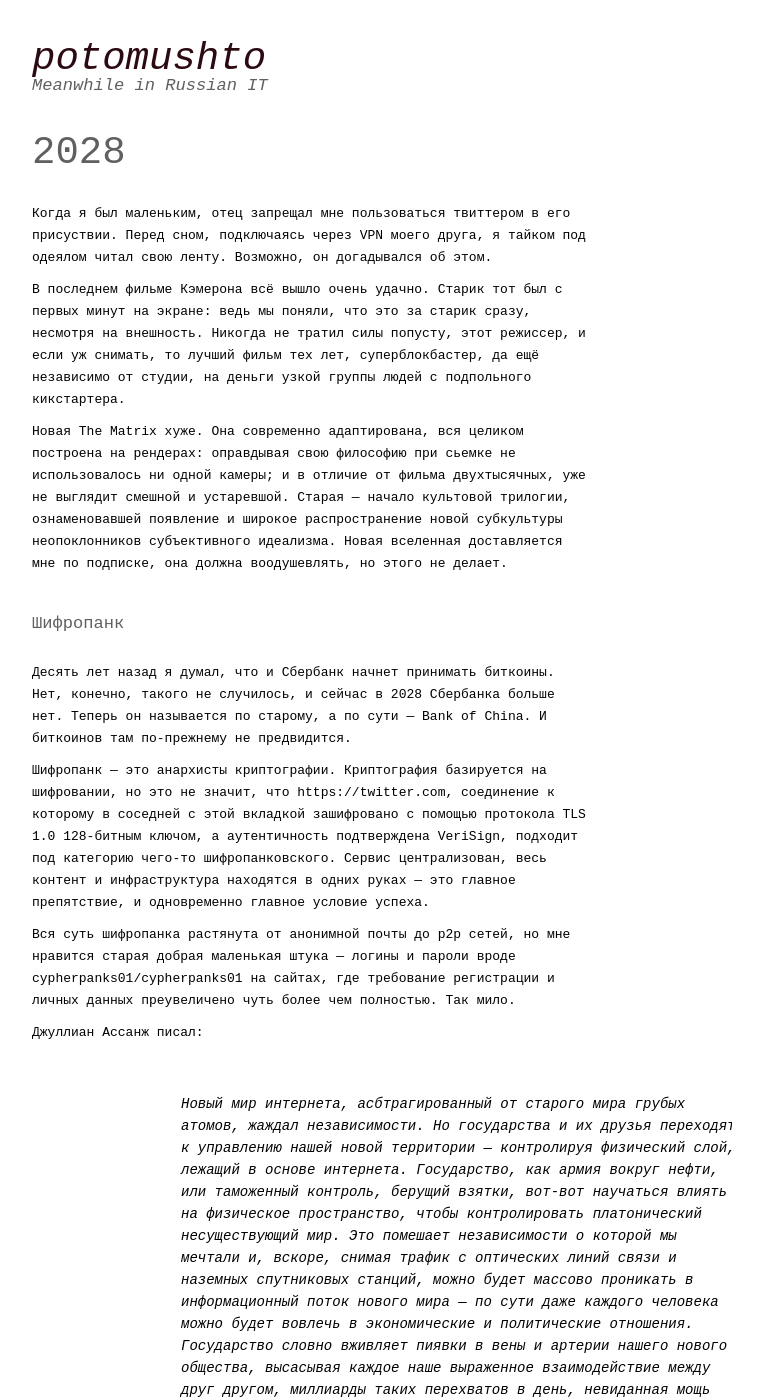
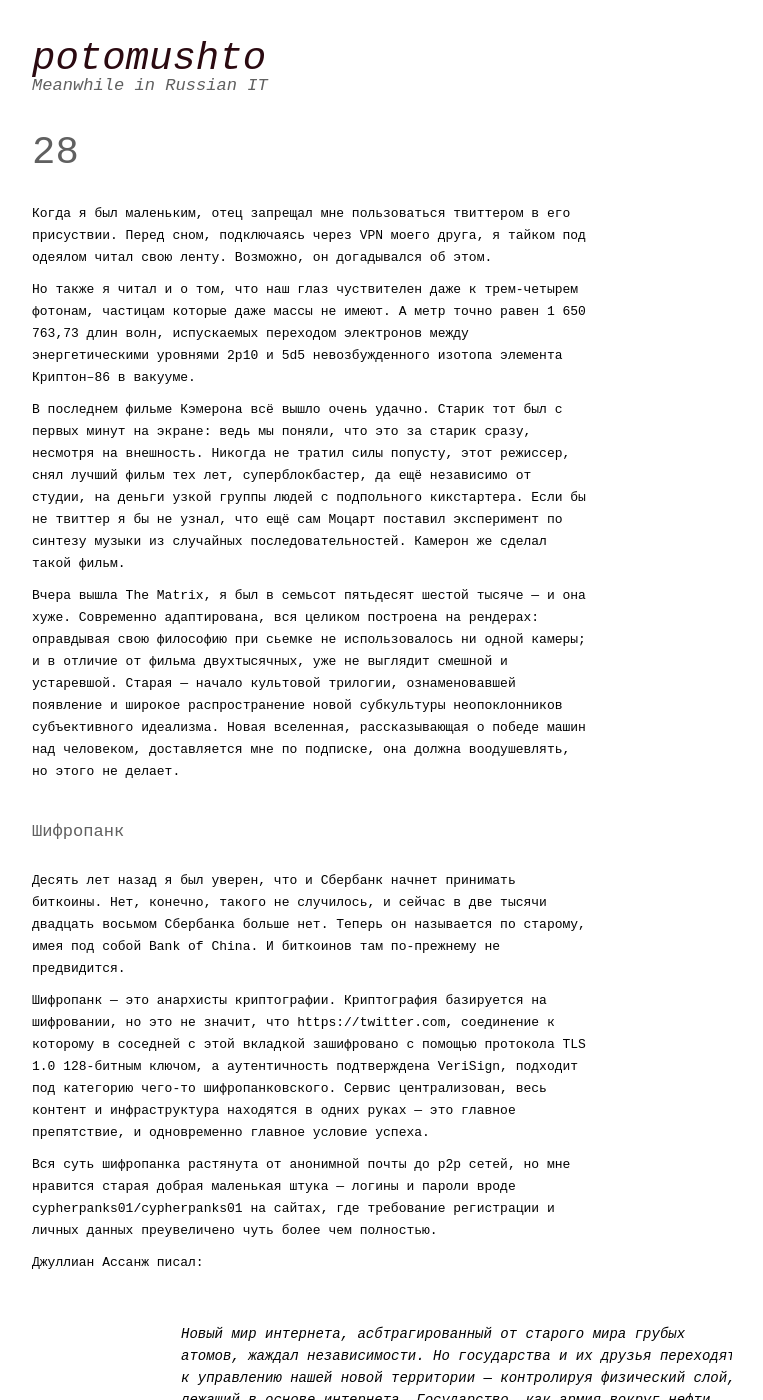
Before and after one commit to ptmt/ptmt.github.com, a Jekyll site: the page built from _posts/2013-03-18-2028.md, in a window 1280 px wide and 1400 px high. Shown: the whole window, without its empty margins (128-891 px from the left). Built offline with Jekyll 4.4.1, drawn with Linux system fonts in a browser that asks for light colours; Markdown is read by kramdown in place of the engine named in the settings; some of the changed text lies outside the part shown.

Commit message:
post update

```diff
--- a/_posts/2013-03-18-2028.md
+++ b/_posts/2013-03-18-2028.md
@@ -1,23 +1,24 @@
 ---
 layout: post
-title: 2028
+title: 28
 ---
 # {{ page.title }}
 
 Когда я был маленьким, отец запрещал мне пользоваться твиттером в его присуствии. Перед сном, подключаясь через VPN моего друга, я тайком под одеялом читал свою ленту. Возможно, он догадывался об этом.
 
-В последнем фильме Кэмерона всё вышло очень удачно. Старик тот был с первых минут на экране: ведь мы поняли, что это за старик сразу, несмотря на внешность. Никогда не тратил силы попусту, этот режиссер, и если уж снимать, то лучший фильм тех лет, суперблокбастер, да ещё независимо от студии, на деньги узкой группы людей с подпольного кикстартера.
+Но также я читал и о том, что наш глаз чуствителен даже к трем-четырем фотонам, частицам которые даже массы не имеют. А метр точно равен 1 650 763,73 длин волн, испускаемых переходом электронов между энергетическими уровнями 2p10 и 5d5 невозбужденного изотопа элемента Криптон–86 в вакууме.
 
-Новая The Matrix хуже. Она современно адаптирована, вся целиком построена на рендерах: оправдывая свою философию при сьемке не использовалось ни одной камеры; и в отличие от фильма двухтысячных, уже не выглядит смешной и устаревшой.
-Старая — начало культовой трилогии, ознаменовавшей появление и широкое распространение новой субкультуры неопоклонников субъективного идеализма. Новая вселенная доставляется мне по подписке, она должна воодушевлять, но этого не делает.
+В последнем фильме Кэмерона всё вышло очень удачно. Старик тот был с первых минут на экране: ведь мы поняли, что это за старик сразу, несмотря на внешность. Никогда не тратил силы попусту, этот режиссер, снял лучший фильм тех лет, суперблокбастер, да ещё независимо от студии, на деньги узкой группы людей с подпольного кикстартера. Если бы не твиттер я бы не узнал, что ещё сам Моцарт поставил эксперимент по синтезу музыки из случайных последовательностей. Камерон же сделал такой фильм.
+
+Вчера вышла The Matrix, я был в семьсот пятьдесят шестой тысяче — и она хуже. Современно адаптирована, вся целиком построена на рендерах: оправдывая свою философию при сьемке не использовалось ни одной камеры; и в отличие от фильма двухтысячных, уже не выглядит смешной и устаревшой. Старая — начало культовой трилогии, ознаменовавшей появление и широкое распространение новой субкультуры неопоклонников субъективного идеализма. Новая вселенная, рассказывающая о победе машин над человеком, доставляется мне по подписке, она должна воодушевлять, но этого не делает.
 
 ## Шифропанк
 
-Десять лет назад я думал, что и Сбербанк начнет принимать биткоины. Нет, конечно, такого не случилось, и сейчас в 2028 Сбербанка больше нет. Теперь он называется по старому, а по сути — Bank of China. И биткоинов там по-прежнему не предвидится.
+Десять лет назад я был уверен, что и Сбербанк начнет принимать биткоины. Нет, конечно, такого не случилось, и сейчас в две тысячи двадцать восьмом Сбербанка больше нет. Теперь он называется по старому, имея под собой Bank of China. И биткоинов там по-прежнему не предвидится.
 
 Шифропанк — это анархисты криптографии. Криптография базируется на шифровании, но это не значит, что https://twitter.com, соединение к которому в соседней с этой вкладкой зашифровано с помощью протокола TLS 1.0 128-битным ключом, а аутентичность подтверждена VeriSign, подходит под категорию чего-то шифропанковского. Сервис централизован, весь контент и инфраструктура находятся в одних руках — это главное препятствие, и одновременно главное условие успеха.
 
-Вся суть шифропанка растянута от анонимной почты до p2p сетей, но мне нравится старая добрая маленькая штука — логины и пароли вроде cypherpanks01/cypherpanks01 на сайтах, где требование регистрации и личных данных преувеличено чуть более чем полностью. Так мило.
+Вся суть шифропанка растянута от анонимной почты до p2p сетей, но мне нравится старая добрая маленькая штука — логины и пароли вроде cypherpanks01/cypherpanks01 на сайтах, где требование регистрации и личных данных преувеличено чуть более чем полностью.
 
 Джуллиан Ассанж писал:
 
@@ -29,14 +30,14 @@
 
 Основываясь на почтовых группах рассылки — штуки на которой и сейчас многое держится за пределами бордов и реддита — Timothy C. May из компании Intel написал Шифрономикон (Cyphernomicon). Руководствуясь своим же документом, он скомпилировал это в виде большого FAQ, хотя технически реализовывал это в старом добром текстовом формате. Mein Kampf был бы никому неинтересен, если бы Гитлер тихо работал в Intel.
 
-Silk Road — шелковый путь, Amazon для адералла, кокаина, амфетамина и флюкса. Это уже не тот бойцовский клуб в первом правиле которого о нем не говорят, это промо-сайт для биткоина и тора. Школьники покупают права за десяток ฿ (и это не тайский бат), но им легко препятствуют это делать это на других уровнях.
+Silk Road — шелковый путь, Amazon для адералла, кокаина, амфетамина и флюкса. Это уже не тот бойцовский клуб в первом правиле которого о нем не говорят, это промо-сайт для биткоина и *.onion тора. Школьники покупают права за десяток ฿ (и это не тайский бат), но им легко препятствуют это делать это на других уровнях.
 
 
 ## Переходы
 
-Я не знаю, что там было, меня не было во время перехода из девяностых в двутысячные. Смотрю фильм "Брат" и мне нравится картинка, сейчас тоже иногда так снимают. Из нулевых в десятые как будто люди перестали жить только своей жизнью, теперь уже не только письма в газетах или передачи из телевизора, записи с видеорегистраторов, тогда они были только на автомобилях.
+Я не знаю, что там было, меня не было во время перестройки, и последующей передстройки из девяностых в двутысячные. Смотрю фильм "Брат" и мне нравится картинка, сейчас тоже иногда так снимают, потому что мы по-прежнему верим, что есть те кому не безразлично. Из нулевых в десятые как будто люди перестали жить только своей жизнью, теперь уже нам доступны не только письма в газетах или передачи из телевизора, а целый кладезь переживаний, которые сделают любую жизнь полноценной. Как записи с видеорегистраторов, тогда они были только на автомобилях.
 
-Папа говорит, что когда-то он думал, что в будущем всё изменится. Наверное поэтому он остался, но ничего не изменилось. Не изменился менталитет. Ни голливудские фильмы, ни доступные поездки за границу, ни всепроникающая глобализация не изменили отношение к своей земле.
+Папа говорит, что когда-то он верил, что в будущем всё изменится. Наверное поэтому он остался, но ничего не изменилось. Не изменился менталитет. Ни голливудские фильмы, ни доступные поездки за границу, ни всепроникающая глобализация не изменили отношение к своей земле.
 
 Одна мода сменяет другую, пятнадцать лет назад все узнали о Челябинске, пять лет  весь мир шокировали сибирские мусульмане, а после этого в трендах эти места больше не появлялись.
 
```
Also changed, not shown: 1 other file.
